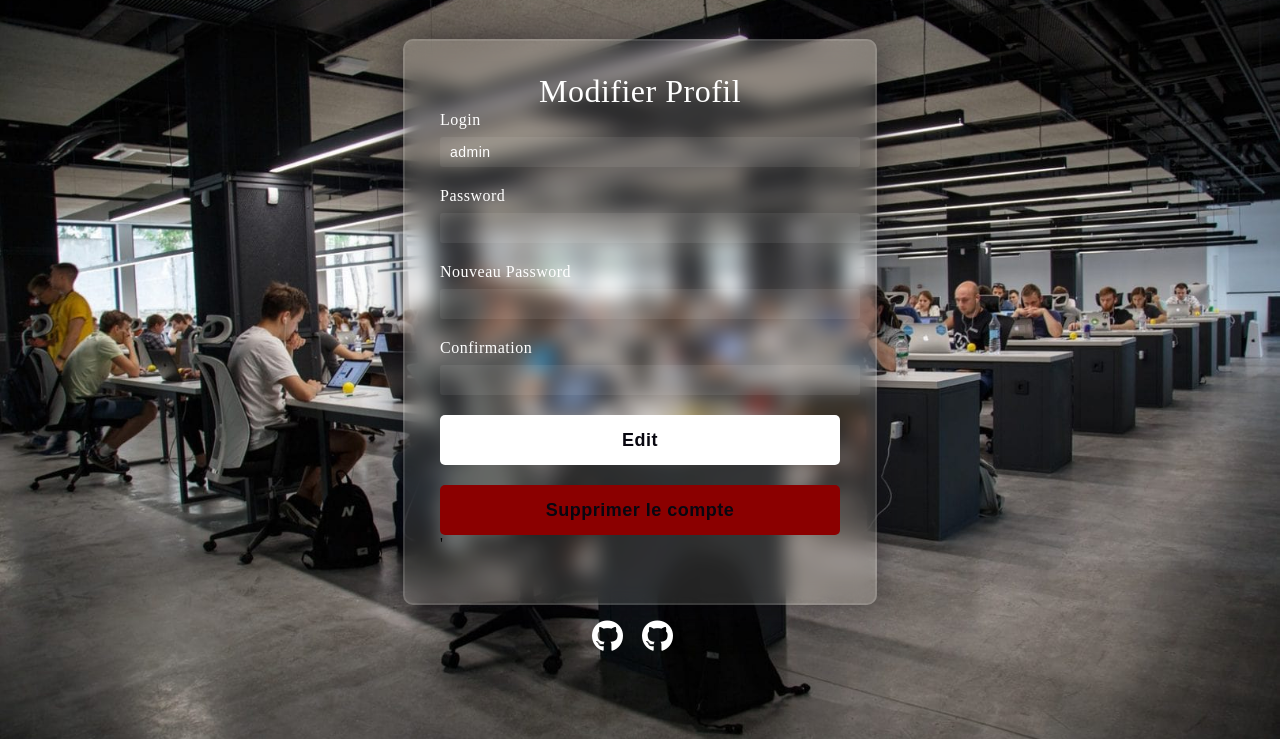
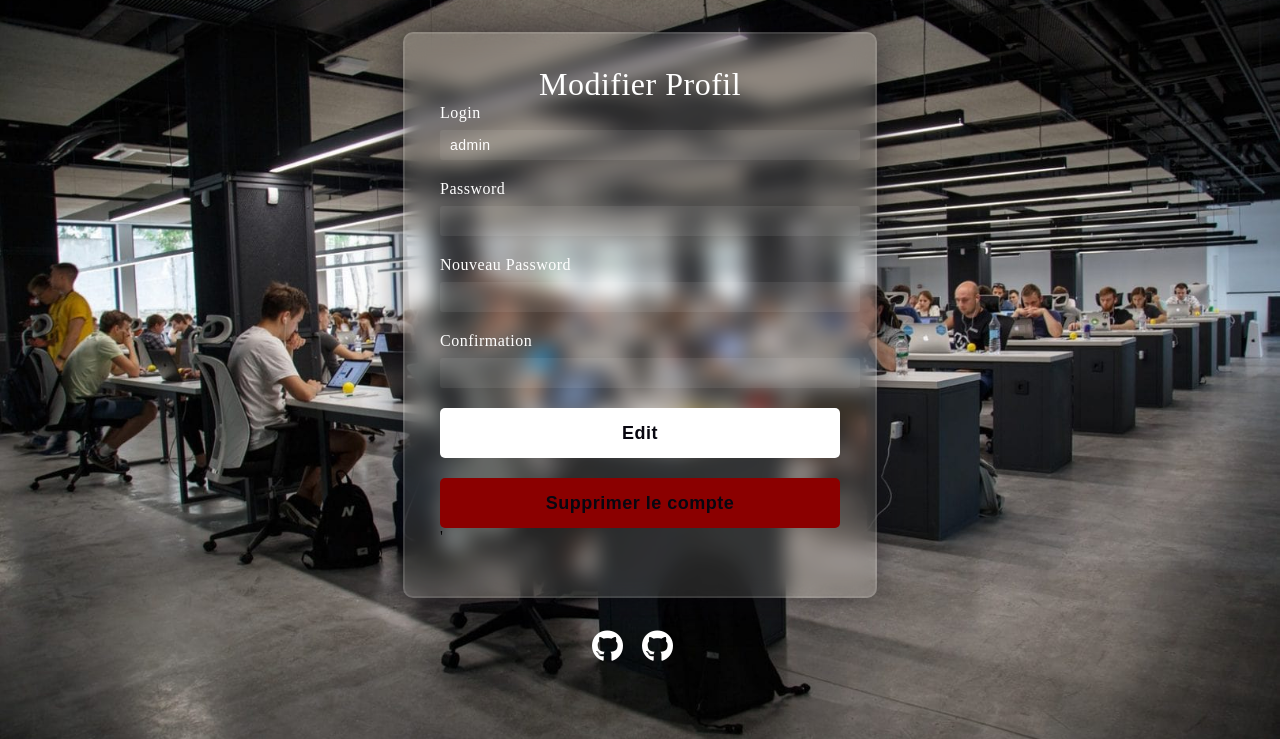
Before and after one commit to Dylan-olivro/reservation-salles, a PHP site: page /php/profil.php in a window 1280 px wide. Shown: the part 61-800 px from the top of the page. Run offline with PHP 8.4, Linux system fonts and the light colour scheme; the visitor is signed in with stand-in values (Sample User, id 1); some libraries are stand-ins or nearby versions.

Commit message:
css du footer

```diff
--- a/css/common.css
+++ b/css/common.css
@@ -20,12 +20,7 @@ main {
   position:relative;
   /* padding-bottom:100px;   Hauteur du pied de page */
 }
-footer {
-  /* position:absolute; */
-  bottom:0;  /* on le colle en bas */
-  width:100%;
-  /* height:100px;   Hauteur du pied de page */
-}
+
 /* NAV */
 nav {
   display: flex;
@@ -47,10 +42,22 @@ header i {
   padding: 5px;
   border-radius: 50px;
 }
-footer {
+/* #footerPlanning{
+  position: static;
+}
+#footerReser{
+  position: static;
+}
+#footerProfil{
+  position: static;
+} */
+footer{
+  position: absolute;
   text-align: center;
-  margin: 15px 0;
-  padding-bottom: 10px;
+  /* background-color: black; */
+  padding-bottom: 0;
+  /* bottom:1em;  on le colle en bas */
+  width:100%;
 }
 footer a {
   text-decoration: none;
--- a/css/inscription.css
+++ b/css/inscription.css
@@ -20,7 +20,7 @@ main {
   justify-content: center;
 }
 form {
-  margin: 3% 0 0;
+  margin: 2em 0;
   width: 400px;
   background-color: rgba(255, 255, 255, 0.13);
   border-radius: 10px;
--- a/php/admin.php
+++ b/php/admin.php
@@ -105,7 +105,7 @@ if ($_SESSION['login'] != 'admin') {
         </style>
     </main>
 
-    <footer>
+    <footer id="footerAdmin">
         <a href="https://github.com/Dylan-olivro"><i class="fa-brands fa-github"></i></a>
         <a href="https://github.com/Charles-Caltagirone"><i class="fa-brands fa-github"></i></a>
     </footer>
--- a/php/planning.php
+++ b/php/planning.php
@@ -140,7 +140,7 @@ $result = $resa_request->fetchALL(PDO::FETCH_ASSOC);
 
     </main>
 
-    <footer>
+    <footer id="footerPlanning">
         <a href="https://github.com/Dylan-olivro"><i class="fa-brands fa-github"></i></a>
         <a href="https://github.com/Charles-Caltagirone"><i class="fa-brands fa-github"></i></a>
     </footer>
--- a/php/profil.php
+++ b/php/profil.php
@@ -115,7 +115,7 @@ if ($_SESSION['login'] == false) {
 
     </main>
 
-    <footer>
+    <footer id="footerProfil">
         <a href="https://github.com/Dylan-olivro"><i class="fa-brands fa-github"></i></a>
         <a href="https://github.com/Charles-Caltagirone"><i class="fa-brands fa-github"></i></a>
     </footer>
--- a/php/reservation-form.php
+++ b/php/reservation-form.php
@@ -120,7 +120,7 @@ if ($_SESSION['login'] == false) {
             </form>
     </main>
 
-    <footer>
+    <footer id="footerReser">
         <a href="https://github.com/Dylan-olivro"><i class="fa-brands fa-github"></i></a>
         <a href="https://github.com/Charles-Caltagirone"><i class="fa-brands fa-github"></i></a>
     </footer>
```
